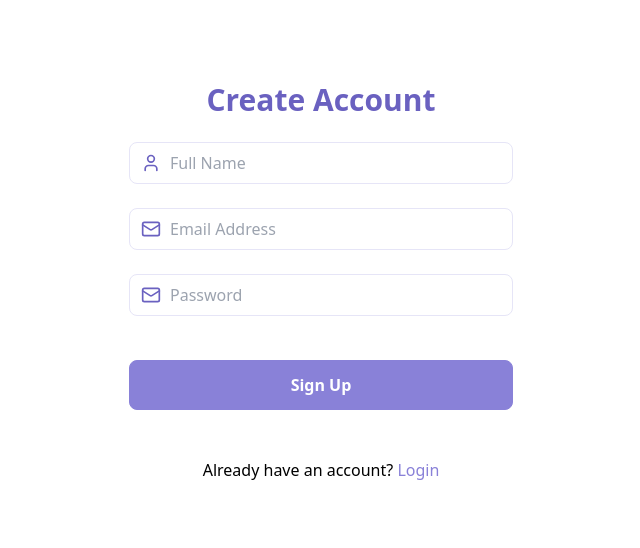
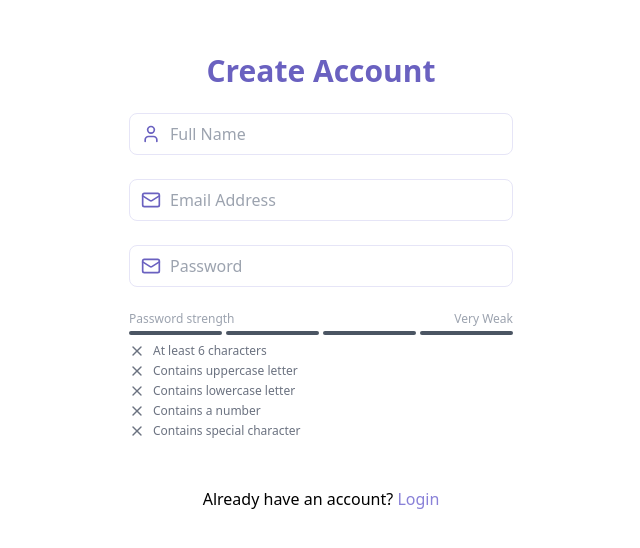
Before and after one commit to Makay131/notify-note-app, a React (Vite) app in the folder frontend/: page /signup in a window 1280 px wide. Shown: the part 126-674 px from the top of the page, without its empty margins (319-959 px from the left). Built offline with nearby package versions, Linux system fonts and the light colour scheme.

Commit message:
feat: signup page ui and components within are done

```diff
--- /dev/null
+++ b/frontend/src/components/passwordStrength/PasswordStrengthScale.tsx
@@ -0,0 +1,48 @@
+import { Check, X } from 'lucide-react';
+import { criteria, getStrength, getStrengthText, getColor } from '../../utils/passwordCriteria';
+
+import styles from './passwordStrength.module.css';
+
+type PasswordCriteriaProps = {
+  password: string;
+};
+
+const PasswordCriteria = ({ password }: PasswordCriteriaProps) => {
+  const conditions = criteria(password);
+
+  return (
+    <div className={styles['condition-wrapper']}>
+      {conditions?.map((item) => (
+        <div key={item.label} className={styles['condition-item']}>
+          {item.met ? <Check className={styles['condition-success']} /> : <X className={styles['condition-error']} />}
+          <span className={item.met ? styles['condition-label__success'] : styles['condition-label__error']}>
+            {item.label}
+          </span>
+        </div>
+      ))}
+    </div>
+  );
+};
+
+const PasswordStrengthScale = ({ password }: PasswordCriteriaProps) => {
+  const strength = getStrength(password);
+  const strenghtText = getStrengthText(strength);
+
+  return (
+    <div className={styles['bar-wrapper']}>
+      <div className={styles['bar-heading']}>
+        <span className={styles['bar-heading__label']}>Password strength</span>
+        <span className={styles['bar-heading__strength']}>{strenghtText}</span>
+      </div>
+
+      <div className={styles[`bars-wrapper`]}>
+        {[...Array(4)].map((_, index) => (
+          <div key={index} className={`${styles.bar} ${index < strength ? getColor(strength) : 'bg-gray-600'}`} />
+        ))}
+      </div>
+      <PasswordCriteria password={password} />
+    </div>
+  );
+};
+
+export default PasswordStrengthScale;
--- /dev/null
+++ b/frontend/src/components/passwordStrength/passwordStrength.module.css
@@ -0,0 +1,47 @@
+.condition-wrapper {
+  @apply mt-2 space-y-1;
+}
+
+.condition-item {
+  @apply flex items-center text-xs;
+}
+
+.condition-label__success {
+  @apply text-notify-color-primary-dark;
+}
+
+.condition-label__error {
+  @apply text-gray-500;
+}
+
+.condition-success {
+  @apply size-4 text-notify-color-primary-dark mr-2;
+}
+
+.condition-error {
+  @apply size-4 text-gray-500 mr-2;
+}
+
+.bar-wrapper {
+  @apply mt-2;
+}
+
+.bar-heading {
+  @apply flex justify-between items-center mb-1;
+}
+
+.bar-heading__label {
+  @apply text-xs text-gray-400;
+}
+
+.bar-heading__strength {
+  @apply text-xs text-gray-400;
+}
+
+.bars-wrapper {
+  @apply flex space-x-1;
+}
+
+.bar {
+  @apply h-1 w-1/4 rounded-full transition-colors duration-300;
+}
--- a/frontend/src/routes/signup/index.lazy.tsx
+++ b/frontend/src/routes/signup/index.lazy.tsx
@@ -2,7 +2,9 @@ import { createLazyFileRoute, Link } from '@tanstack/react-router';
 
 import { Mail, User } from 'lucide-react';
 import Input from '../../components/input/Input';
-import { useState } from 'react';
+import { useEffect, useState } from 'react';
+import PasswordStrengthScale from '../../components/passwordStrength/PasswordStrengthScale';
+import { getStrength } from '../../utils/passwordCriteria';
 
 export const Route = createLazyFileRoute('/signup/')({
   component: SignupPage,
@@ -12,10 +14,19 @@ function SignupPage() {
   const [name, setName] = useState('');
   const [email, setEmail] = useState('');
   const [password, setPassword] = useState('');
+  const [isValid, setIsValid] = useState(false);
 
   const handleSignup = (e: React.FormEvent<HTMLFormElement>) => {
     e.preventDefault();
   };
+
+  useEffect(() => {
+    if (getStrength(password) >= 3) {
+      setIsValid(true);
+    } else {
+      setIsValid(false);
+    }
+  }, [password]);
 
   return (
     <div className="w-dvw h-dvh flex items-center justify-center">
@@ -44,9 +55,12 @@ function SignupPage() {
               value={password}
               onChange={(e) => setPassword(e.target.value)}
             />
-            <button className="mt-5 w-full py-3 px-4 bg-notify-color-primary text-white font-bold rounded-lg border border-notify-color-primary hover:bg-transparent hover:text-notify-color-primary transition duration-300">
-              Sign Up
-            </button>
+            <PasswordStrengthScale password={password} />
+            {isValid && (
+              <button className="mt-5 w-full py-3 px-4 bg-notify-color-primary text-white font-bold rounded-lg border border-notify-color-primary hover:bg-transparent hover:text-notify-color-primary transition duration-300">
+                Sign Up
+              </button>
+            )}
           </form>
         </div>
         <div className="px-8 py-4 flex justify-center">
--- /dev/null
+++ b/frontend/src/utils/passwordCriteria.ts
@@ -0,0 +1,34 @@
+export const criteria = (password: string) => [
+  { label: 'At least 6 characters', met: password.length >= 6 },
+  { label: 'Contains uppercase letter', met: /[A-Z]/.test(password) },
+  { label: 'Contains lowercase letter', met: /[a-z]/.test(password) },
+  { label: 'Contains a number', met: /\d/.test(password) },
+  { label: 'Contains special character', met: /[^A-Za-z0-9]/.test(password) },
+];
+
+export const getStrength = (password: string) => {
+  let strength = 0;
+
+  if (password.length >= 6) strength++;
+  if (password.match(/[a-z]/) && password.match(/[A-Z]/)) strength++;
+  if (password.match(/\d/)) strength++;
+  if (password.match(/[^a-zA-Z\d]/)) strength++;
+
+  return strength;
+};
+
+export const getColor = (strength: number) => {
+  if (strength === 0) return 'bg-red-500';
+  if (strength === 1) return 'bg-red-400';
+  if (strength === 2) return 'bg-yellow-500';
+  if (strength === 3) return 'bg-yellow-400';
+  return 'bg-green-500';
+};
+
+export const getStrengthText = (strength: number) => {
+  if (strength === 0) return 'Very Weak';
+  if (strength === 1) return 'Weak';
+  if (strength === 2) return 'Fair';
+  if (strength === 3) return 'Good';
+  return 'Strong';
+};
```
